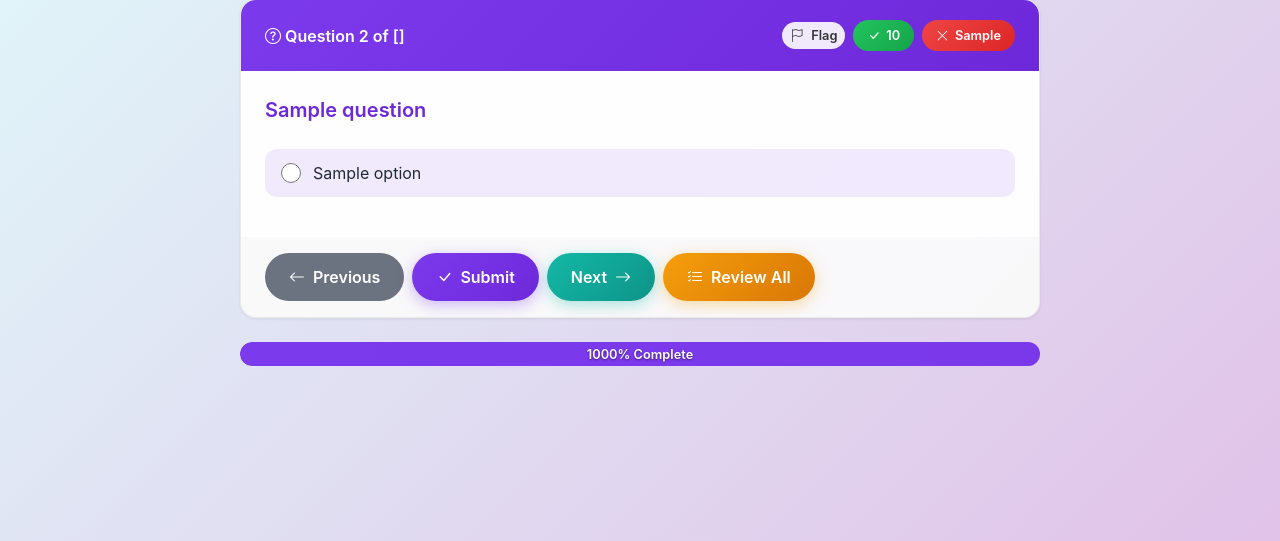
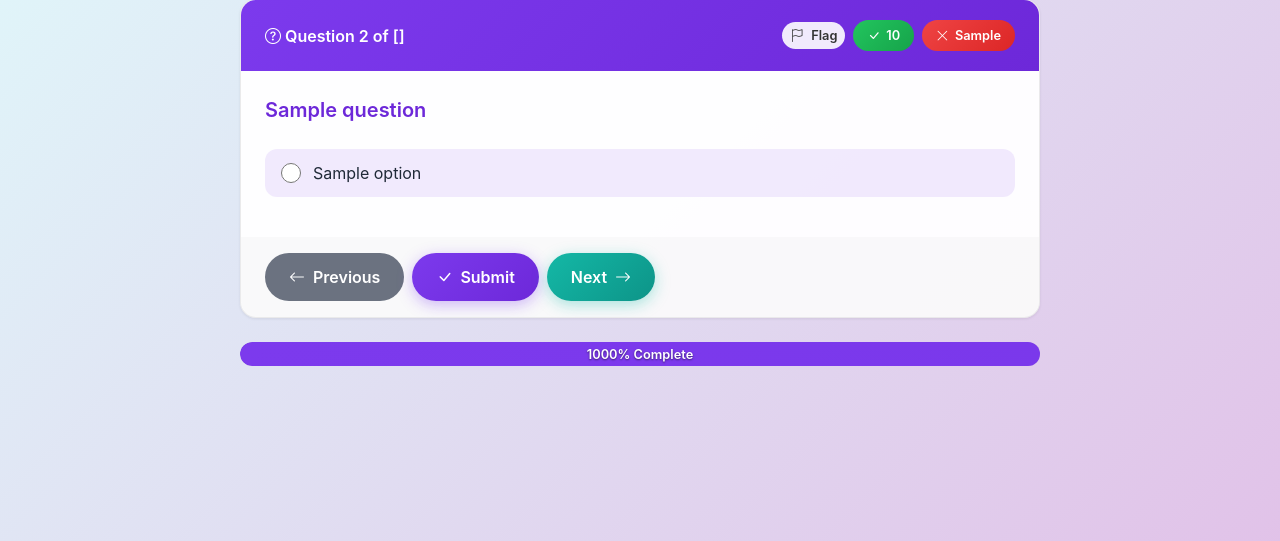
Before and after one commit to asterisk-ragavan/cicce-quiz, a Flask app: template templates/quiz.html in a window 1280 px wide. Shown: the part 109-650 px from the top of the page. Run offline with Flask 3, Linux system fonts and the light colour scheme; the template is opened without the code that fills it: most values are stand-ins (such as "Sample title", 1, 10 or a date in 2020); some libraries are stand-ins or nearby versions.

Commit message:
Show Review & Submit button only on last question

```diff
--- a/templates/quiz.html
+++ b/templates/quiz.html
@@ -118,12 +118,17 @@
                     <button type="button" class="btn-modern btn-primary-modern" id="submitAnswer">
                         <i class="bi bi-check-lg"></i> Submit
                     </button>
+                    {% if question_index == total_questions - 1 %}
+                    <!-- Last question - show Review & Submit button -->
+                    <button type="button" class="btn-modern btn-success-modern" id="nextButton">
+                        <i class="bi bi-list-check"></i> Review & Submit
+                    </button>
+                    {% else %}
+                    <!-- Not last question - show Next button -->
                     <button type="button" class="btn-modern btn-info-modern" id="nextButton">
                         Next <i class="bi bi-arrow-right"></i>
                     </button>
-                    <button type="button" class="btn-modern btn-warning-modern" id="reviewButton">
-                        <i class="bi bi-list-check"></i> Review All
-                    </button>
+                    {% endif %}
                     {% if show_answers %}
                     <button type="button" class="btn-modern btn-outline-modern" id="viewAnswerButton">
                         <i class="bi bi-eye"></i> View Answer
@@ -295,9 +300,5 @@
             }
         });
     });
-
-    $('#reviewButton').click(function() {
-        window.location.href = "{{ url_for('review_quiz') }}";
-    });
 </script>
 {% endblock %}
```
Also changed, not shown: 1 other file.
